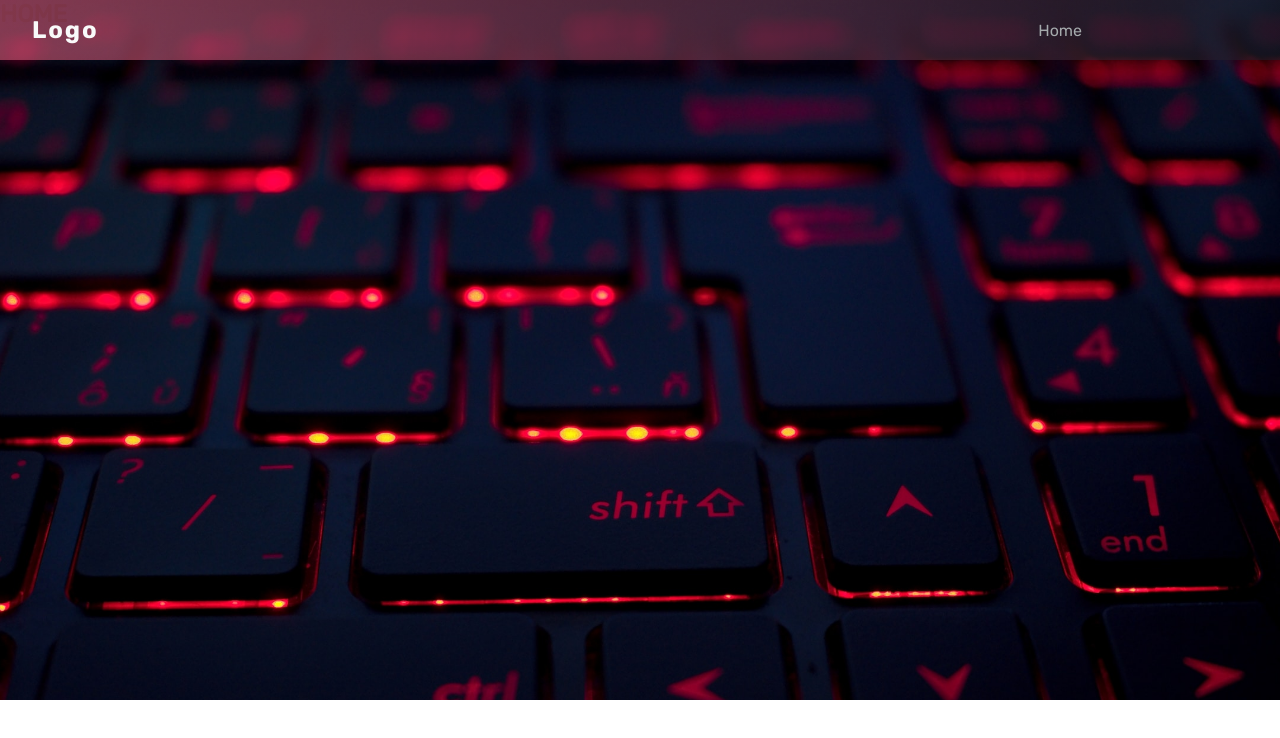
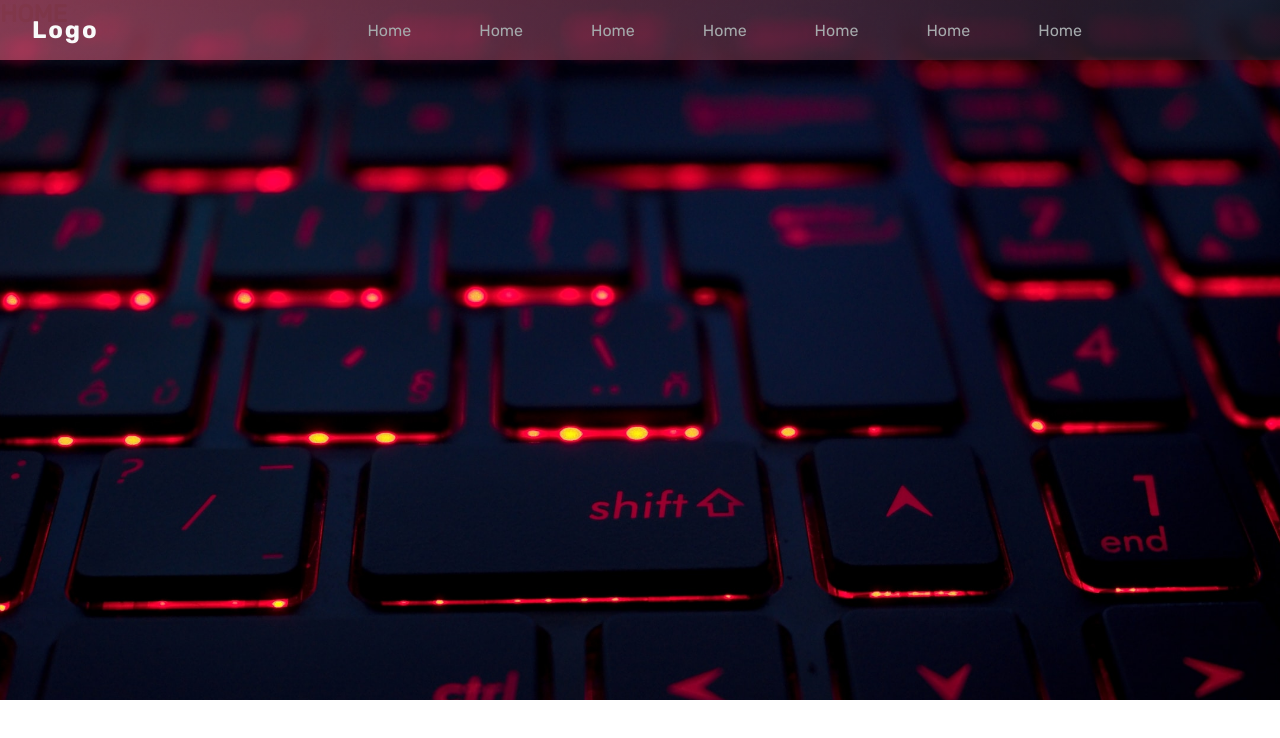
Before and after one commit to saba1101/gaming-website, a React (Vite) app: page / in a window 1280 px wide. Shown: the top 738 px of the page. Built offline with nearby package versions, Linux system fonts and the light colour scheme.

Commit message:
ADD: Navigation Simple Animation Hover ..

```diff
--- a/src/components/common/header/Header.module.scss
+++ b/src/components/common/header/Header.module.scss
@@ -28,13 +28,64 @@ header.contentCommonHeader {
         margin-right: 150px;
 
         ul.navigation {
-            @include flex(center, center, row, 80px);
+            @include flex(center, center, row, 36px);
 
             li {
                 padding: 0 1rem;
+                cursor: pointer;
+                position: relative;
+                overflow: hidden;
+
+                &::before {
+                    content: "";
+                    position: absolute;
+                    bottom: -1px;
+                    left: -1px;
+                    width: 100%;
+                    height: 1px;
+                    background-color: $Day-Negative120;
+                    transition: all .8s;
+                    z-index: -1;
+                    transform: translateX(-100%);
+                }
+
+                &::after {
+                    content: "";
+                    position: absolute;
+                    top: -1px;
+                    right: -1px;
+                    width: 100%;
+                    height: 1px;
+                    background-color: $Day-Negative120;
+                    transition: all 1s;
+                    z-index: -1;
+                    transform: translateX(100%);
+                }
+
+                &:hover {
+
+                    span {
+                        color: $Day00;
+                    }
+
+                    &::before {
+                        bottom: 0;
+                        left: 0;
+                        transform: translateX(0);
+                    }
+
+                    &::after {
+                        top: 0;
+                        right: 0;
+                        transform: translateX(0);
+                    }
+                }
+
 
                 span {
                     color: $Day09;
+                    user-select: none;
+                    transition: $defaultTransition;
                 }
             }
         }
--- a/src/router/Router.jsx
+++ b/src/router/Router.jsx
@@ -4,7 +4,31 @@ const ROUTES = [
         label: 'Home',
         url: '/',
         component: <Home />,
-    }
+    }, {
+        label: 'Home',
+        url: '/',
+        component: <Home />,
+    }, {
+        label: 'Home',
+        url: '/',
+        component: <Home />,
+    }, {
+        label: 'Home',
+        url: '/',
+        component: <Home />,
+    }, {
+        label: 'Home',
+        url: '/',
+        component: <Home />,
+    }, {
+        label: 'Home',
+        url: '/',
+        component: <Home />,
+    }, {
+        label: 'Home',
+        url: '/',
+        component: <Home />,
+    },
 ]
 
 export default ROUTES
```
